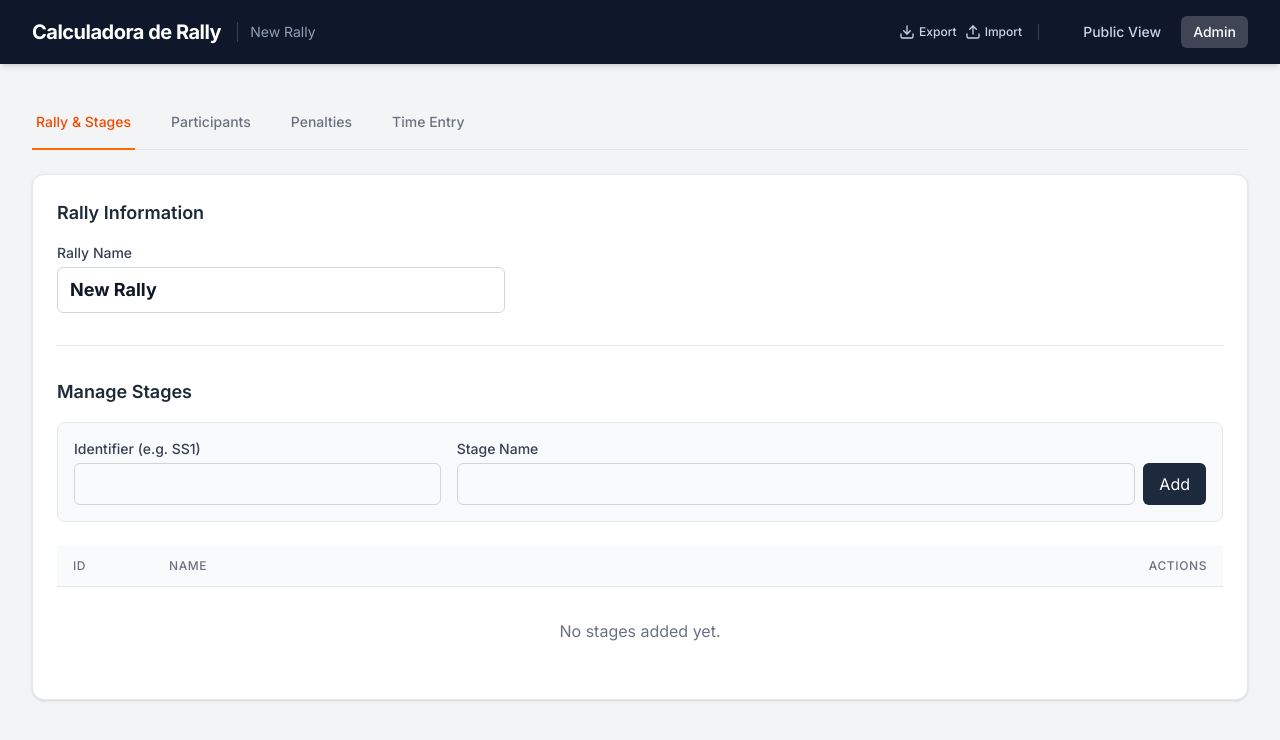
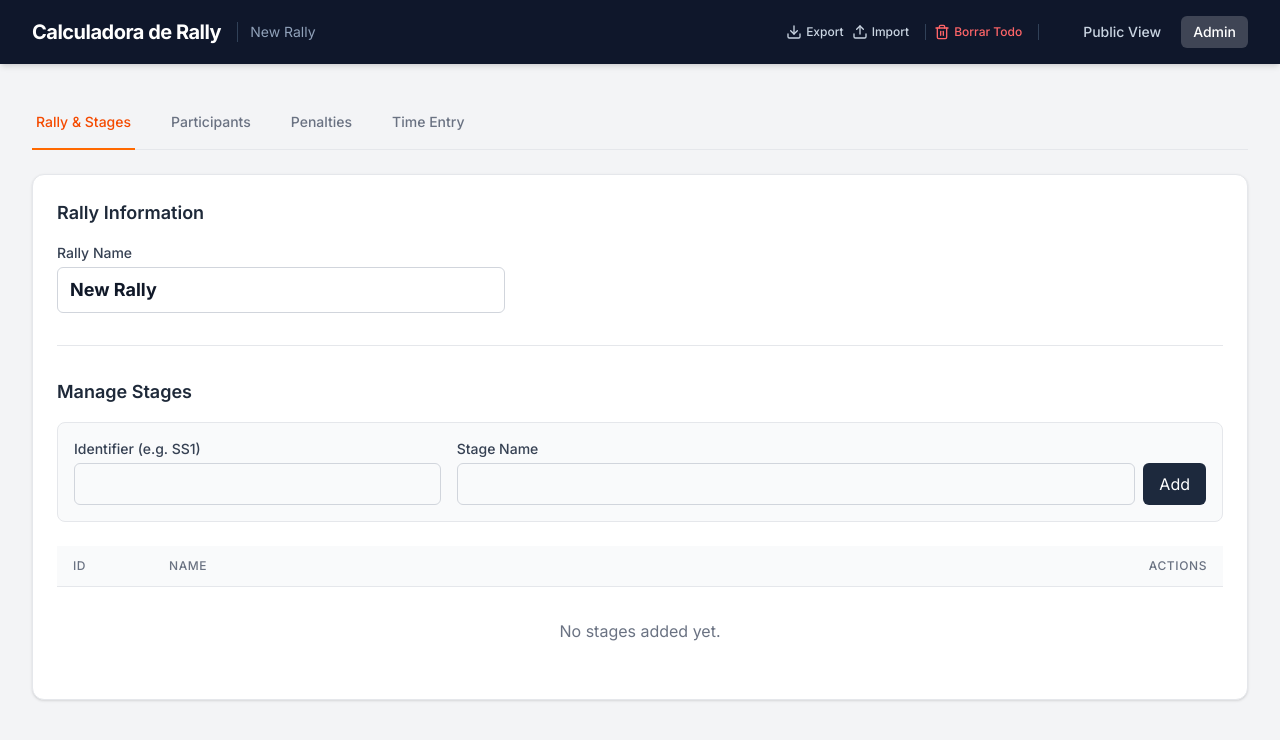
Before and after one commit to streaky22/calculadoraderally, a React (Vite) app: page / in a window 1280 px wide. Shown: the top 740 px of the page. Built offline with nearby package versions, Linux system fonts and the light colour scheme.

Commit message:
Fix: mejora en la función de borrado de datos

```diff
--- a/src/App.tsx
+++ b/src/App.tsx
@@ -7,7 +7,7 @@ import React, { useState, useRef } from 'react';
 import { AdminPanel } from './components/AdminPanel';
 import { PublicView } from './components/PublicView';
 import { Rally } from './types';
-import { Download, Upload } from 'lucide-react';
+import { Download, Upload, Trash2 } from 'lucide-react';
 
 const INITIAL_RALLY: Rally = {
   id: 'r1',
@@ -80,6 +80,23 @@ export default function App() {
     }
   };
 
+  const handleReset = () => {
+    console.log('Iniciando borrado de datos...');
+    if (window.confirm('¿Estás seguro de que quieres borrar todos los datos del rally? Esta acción no se puede deshacer.')) {
+      const freshRally: Rally = {
+        id: 'r' + Date.now(),
+        name: 'Nuevo Rally',
+        participants: [],
+        stages: [],
+        penaltyConfigs: [],
+        stageTimes: []
+      };
+      setRally(freshRally);
+      localStorage.setItem('rally_data', JSON.stringify(freshRally));
+      console.log('Datos borrados correctamente.');
+    }
+  };
+
   return (
     <div className="min-h-screen bg-gray-100 text-gray-900 font-sans">
       <header className="bg-slate-900 text-white shadow-md">
@@ -108,6 +125,14 @@ export default function App() {
                 >
                   <Upload size={16} />
                   <span className="hidden sm:inline">Import</span>
+                </button>
+                <button
+                  onClick={handleReset}
+                  className="flex items-center gap-1 text-xs font-medium text-red-400 hover:text-red-300 transition-colors ml-2 pl-2 border-l border-slate-700"
+                  title="Clear All Data"
+                >
+                  <Trash2 size={16} />
+                  <span className="hidden sm:inline">Borrar Todo</span>
                 </button>
                 <input
                   type="file"
```
